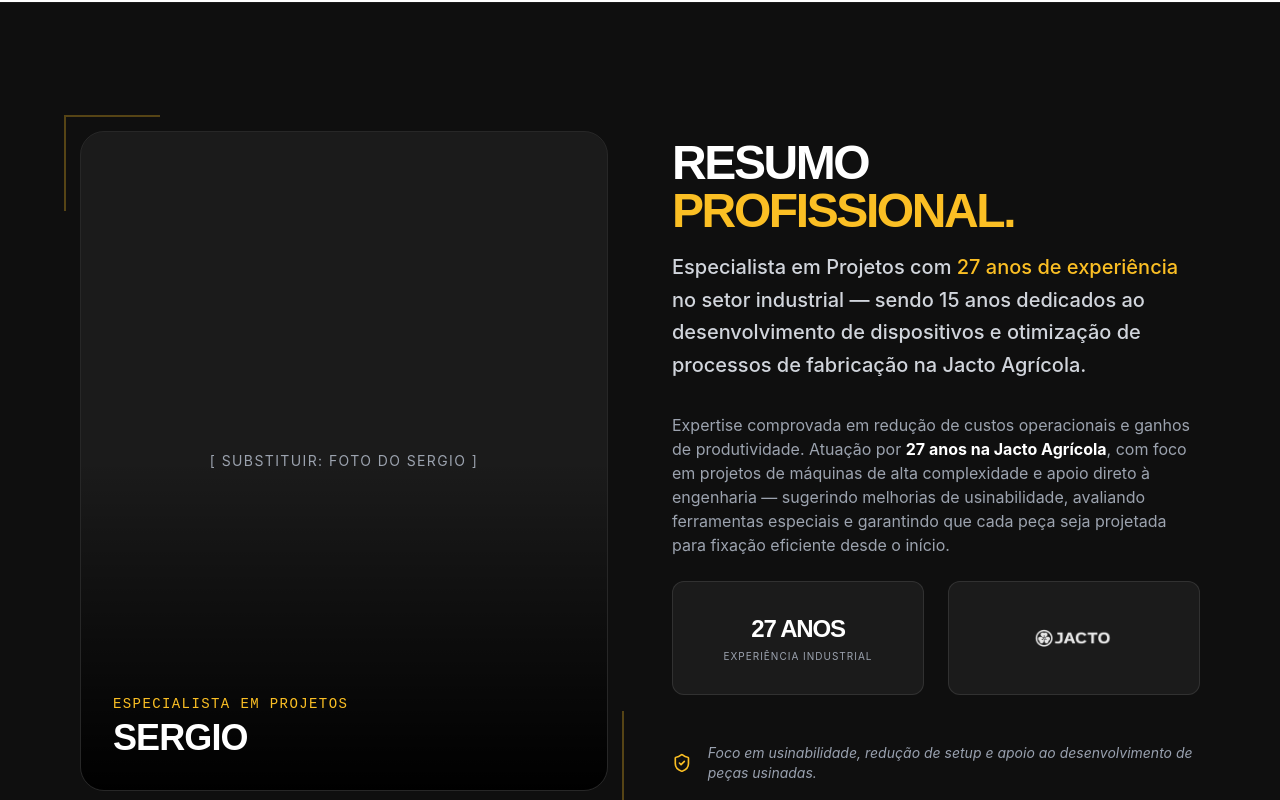
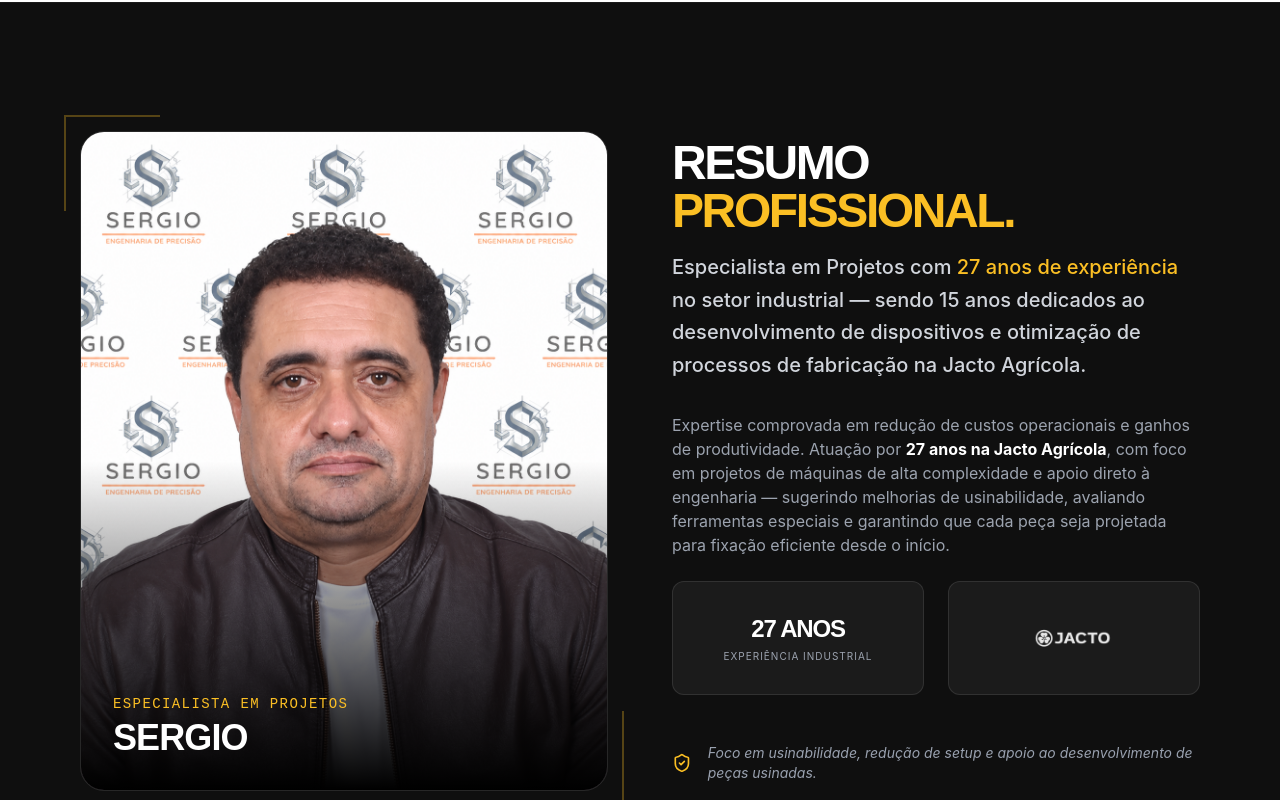
Before and after one commit to sergioprojetista/Portf-lioSergioProjetista, a React (Vite) app: page / in a window 1280 px wide. Shown: the part 1660-2460 px from the top of the page. Built offline with nearby package versions, Linux system fonts and the light colour scheme.

Commit message:
fix: correção foto sergio

```diff
--- a/src/App.tsx
+++ b/src/App.tsx
@@ -32,6 +32,7 @@
 import jactoLogo from './assets/jacto-logo.png';
 import logoSergio from './assets/logo-sergio.png';
 import logoS from './assets/favicon.png';
+import sergioFoto from './assets/sergio-foto.jpg';
 // const jactoLogo: string | undefined = undefined; // ← remova esta linha ao adicionar o import
 // ─────────────────────────────────────────────────────────────────────────────
 
@@ -591,17 +592,11 @@
             className="relative"
           >
             <div className="aspect-4/5 rounded-3xl overflow-hidden border border-white/10 relative group">
-              {/*
-               * SUBSTITUIR: troque o src pela foto real do Sergio.
-               * Coloque a imagem em src/assets/sergio-foto.jpg e importe no topo:
-               * import sergioFoto from './assets/sergio-foto.jpg';
-               * Depois use src={sergioFoto} aqui.
-               */}
-              <div className="w-full h-full bg-white/5 flex items-center justify-center">
-                <p className="text-brand-muted text-sm uppercase tracking-widest text-center px-8">
-                  [ SUBSTITUIR: foto do Sergio ]
-                </p>
-              </div>
+              <img
+                src={sergioFoto}
+                alt="Sergio"
+                className="w-full h-full object-cover object-top"
+              />
               <div className="absolute inset-0 bg-linear-to-t from-black via-transparent to-transparent" />
               <div className="absolute bottom-8 left-8">
                 <p className="text-brand-accent font-mono text-sm uppercase tracking-widest mb-1">Especialista em Projetos</p>
```
Also changed, not shown: 1 other file (tests, documents, lock files or other folders).
